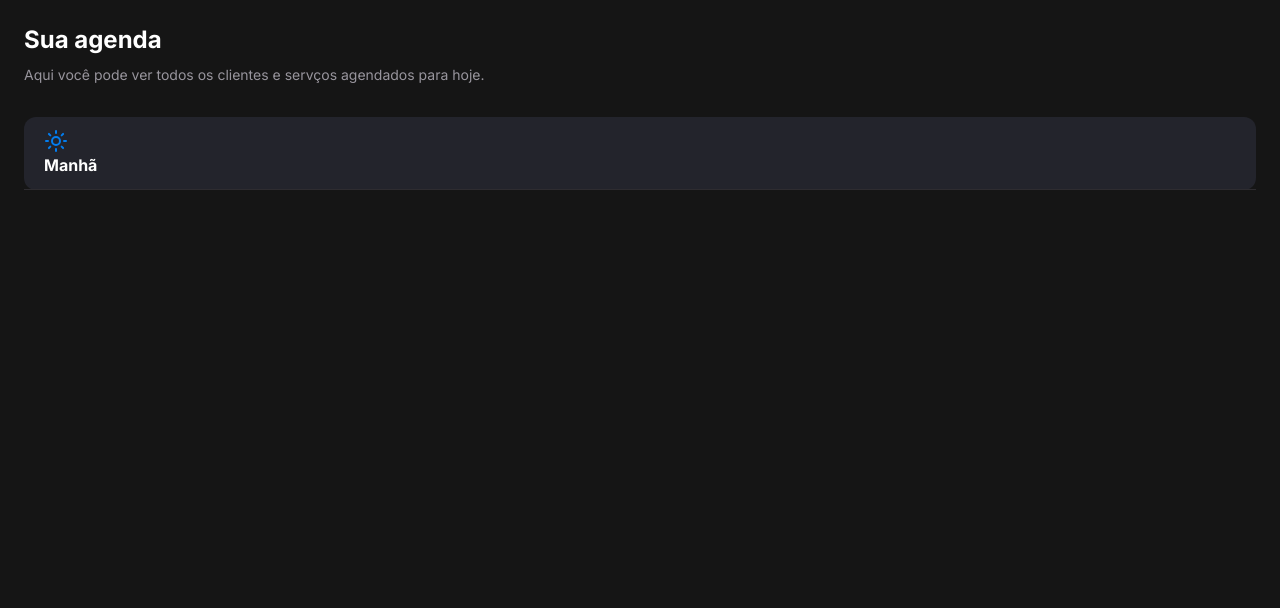
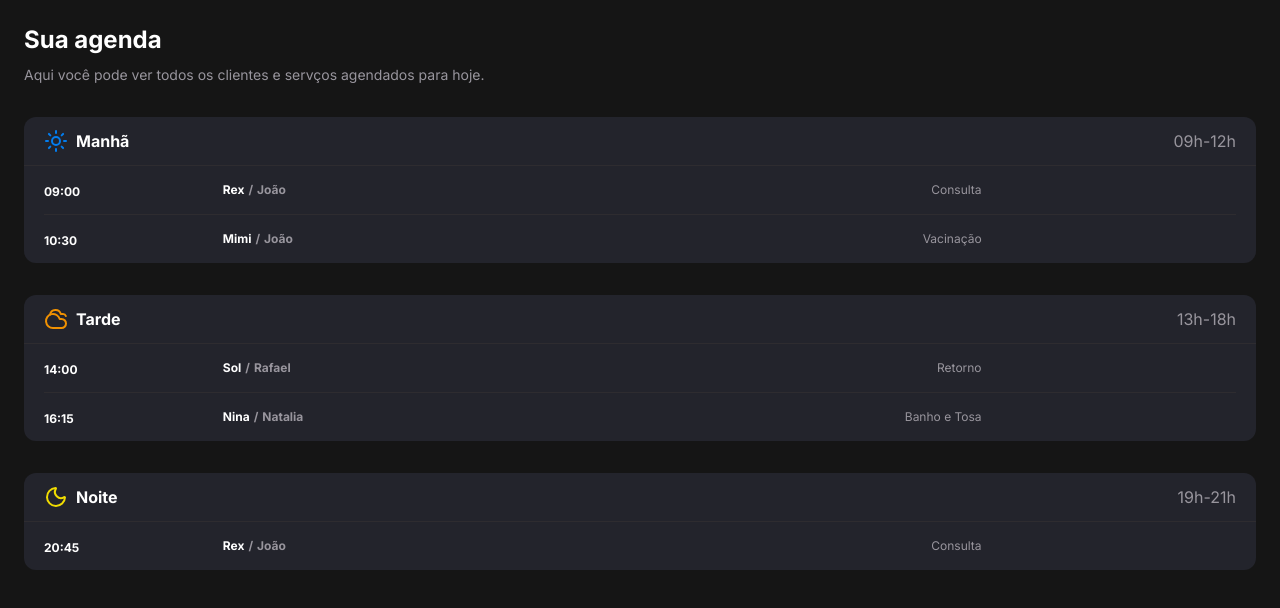
Before and after one commit to RafaelMatos/pet-shop, a Next.js app: page / in a window 1280 px wide. Shown: the top 608 px of the page. Built offline with nearby package versions, Linux system fonts and the light colour scheme.

Commit message:
feat: init appointment card

```diff
--- a/src/app/page.tsx
+++ b/src/app/page.tsx
@@ -1,89 +1,13 @@
 import { PeriodSection } from '@/components/period-section';
-import { Appointment as AppointmnetPrisma } from '@/generated/prisma/client';
-import { Appointment, AppointmentPeriodDay } from '@/types/appointment';
+import { APPOINTMENTS, groupAppointmentByPeriod } from '@/utils';
 
-const today = new Date();
 
-const createDate = (daysFromToday: number, hour: number, minute = 0) => {
-  const date = new Date(today);
-  date.setDate(today.getDate() + daysFromToday);
-  date.setHours(hour, minute, 0, 0);
-  return date;
-};
 
-const appointments = [
-  {
-    id: '1',
-    petName: 'Rex',
-    description: 'Consulta',
-    tutorName: 'João',
-    phone: '1234567890',
-    scheduledAt: createDate(0, 9, 0), // Hoje às 09:00
-  },
-  {
-    id: '2',
-    petName: 'Mimi',
-    description: 'Vacinação',
-    tutorName: 'João',
-    phone: '1234567890',
-    scheduledAt: createDate(1, 10, 30), // Amanhã às 10:30
-  },
-  {
-    id: '3',
-    petName: 'Sol',
-    description: 'Retorno',
-    tutorName: 'Rafael',
-    phone: '1234567890',
-    scheduledAt: createDate(2, 14, 0), // Daqui 2 dias às 14:00
-  },
-  {
-    id: '4',
-    petName: 'Nina',
-    description: 'Banho e Tosa',
-    tutorName: 'Natalia',
-    phone: '1234567890',
-    scheduledAt: createDate(3, 16, 15), // Daqui 3 dias às 16:15
-  },
-  {
-    id: '5',
-    petName: 'Rex',
-    description: 'Consulta',
-    tutorName: 'João',
-    phone: '1234567890',
-    scheduledAt: createDate(5, 11, 45), // Daqui 5 dias às 11:45
-  },
-];
-
-const getPeriod = (hour: number): AppointmentPeriodDay => {
-  if (hour >= 9 && hour <= 12) return 'morning';
-  if (hour > 12 && hour <= 18) return 'afternoon';
-  return 'evening';
-};
-
-function groupAppointmentByPeriod(appointments: AppointmnetPrisma[]) {
-  const transformedAppointments: Appointment[] = appointments.map((apt) => {
-    return {
-      ...apt,
-      time: apt.scheduledAt.toLocaleTimeString('pt-BR', {
-        hour: '2-digit',
-        minute: '2-digit',
-      }),
-      period: getPeriod(apt.scheduledAt.getHours()),
-    };
-  });
-
-  const morningAppointments = transformedAppointments.filter(
-    (apt) => apt.period === 'morning'
-  );
-  const afternoonAppointments = transformedAppointments.filter(
-    (apt) => apt.period === 'afternoon'
-  );
-  const eveningAppointments = transformedAppointments.filter(
-    (apt) => apt.period === 'evening'
-  );
-}
 
 export default function Home() {
+
+  const periods = groupAppointmentByPeriod(APPOINTMENTS)
+
   return (
     <div className="bg-background-primary p-6">
       <div className="flex items-center justify-between md:mb-8">
@@ -96,7 +20,19 @@
           </p>
         </div>
       </div>
-      <PeriodSection period={{ title: 'Manhã', type: 'morning', timeRange: '09:00 - 12:00', appointments: [] }} />
+      <div className='pb-24 md:pb-0'>
+
+        {
+          periods.map((period, index) => {
+            return (
+              <PeriodSection period={period} key={index} />
+
+            )
+          })
+        }
+
+
+      </div>
     </div>
   );
 }
--- /dev/null
+++ b/src/components/appointment-card/appointment-card.tsx
@@ -0,0 +1,41 @@
+import { cn } from "@/lib/utils"
+import { Appointment } from "@/types/appointment"
+
+type AppointmentCardProps = {
+    appointment: Appointment
+    isFirstInSection?: boolean
+}
+
+
+
+export const AppointmentCard = ({ appointment, isFirstInSection }: AppointmentCardProps) => {
+
+    const { time, petName, tutorName, description } = appointment
+
+    return (
+        <div className={cn("grid grid-cols-2 md:grid-cols-[15%_35%_30%_20%] items-center py-3", !isFirstInSection && 'border-t border-[#2E2C30]')}>
+            <div className="text-left pr-4 md:pr-0">
+                <span className="text-label-small text-content-primary font-semibold">{time}</span>
+            </div>
+
+            <div className="text-right md:text-left md:pr-4">
+                <div className="flex items-center justify-end md:justify-start gap-1">
+                    <span className="text-label-small-size text-content-primary font-semibold">
+                        {petName}
+                    </span>
+                    <span className="text-paragraph-small-size text-content-secondary font-semibold">
+                        /
+                    </span>
+                    <span className="text-paragraph-small-size text-content-secondary font-semibold">
+                        {tutorName}
+                    </span>
+                </div>
+            </div>
+
+            <div className="text-left pr-4 md:mt-0 col-span-2 md:col-span-1 flex justify-end items-center gap-2">
+                <span className="text-paragraph-small-size text-content-secondary">{description
+                }</span>
+            </div>
+        </div>
+    )
+}
--- /dev/null
+++ b/src/components/appointment-card/index.ts
@@ -0,0 +1 @@
+export * from './appointment-card'
--- a/src/components/period-section/period-section.tsx
+++ b/src/components/period-section/period-section.tsx
@@ -1,5 +1,6 @@
 import { Cloudy, Moon, Sun } from 'lucide-react';
 import { AppointmentPeriod } from '@/types/appointment';
+import { AppointmentCard } from '../appointment-card';
 
 type PeriodSectionProps = {
     period: AppointmentPeriod;
@@ -15,13 +16,34 @@
     return (
         <section className="mb-8 bg-background-tertiary rounded-xl">
             <div className="flex items-center px-5 py-3 justify-between border-b border-[#2E2C30]">
-        <div>
+                <div className='flex items-center gap-2'>
                     {periodIcons[period.type]}
                     <h2 className="text-label-large-size text-content-primary">
-            {period.title}
+                        {period?.title}
                     </h2>
                 </div>
+                <span className='text-label-large-size text-content-secondary'>
+                    {period.timeRange}
+                </span>
             </div>
+
+            {period.appointments.length > 0 ? (
+                <div className='px-5'>
+                    <div>
+                        <div className='grid grid-cols-2 md:hidden text-label-small-size text-content-secondary mb-2'>
+                            <div className='text-left'>Horário</div>
+                            <div className='text-right'>Paciente</div>
+                        </div>
+                        {period.appointments.map((apt, index) => {
+                            return (
+                                <AppointmentCard appointment={apt} key={index} isFirstInSection={index === 0} />
+                            )
+                        })}
+                    </div>
+                </div>
+            ) :
+                <p>Nenhum agendamento length</p>
+            }
         </section>
     );
 };
--- /dev/null
+++ b/src/utils/appointment-utils.ts
@@ -0,0 +1,62 @@
+import { AppointmentPeriodDay, AppointmentPeriod, Appointment } from "@/types/appointment";
+
+import { Appointment as AppointmentPrisma } from '@/generated/prisma/client';
+
+export const getPeriod = (hour: number): AppointmentPeriodDay => {
+    if (hour >= 9 && hour <= 12) return 'morning';
+    if (hour > 12 && hour <= 18) return 'afternoon';
+    return 'evening';
+};
+
+export function groupAppointmentByPeriod(appointments: AppointmentPrisma[]): AppointmentPeriod[] {
+    const transformedAppointments: Appointment[] = appointments.map((apt) => {
+        return {
+            ...apt,
+            time: apt.scheduledAt.toLocaleTimeString('pt-BR', {
+                hour: '2-digit',
+                minute: '2-digit',
+            }),
+            period: getPeriod(apt.scheduledAt.getHours()),
+        };
+    });
+
+    const morningAppointments = transformedAppointments.filter(
+        (apt) => apt.period === 'morning'
+    );
+    const afternoonAppointments = transformedAppointments.filter(
+        (apt) => apt.period === 'afternoon'
+    );
+    const eveningAppointments = transformedAppointments.filter(
+        (apt) => apt.period === 'evening'
+    );
+
+    return [
+        {
+            title: 'Manhã',
+            type: 'morning',
+            timeRange: '09h-12h',
+            appointments: morningAppointments
+        },
+        {
+            title: 'Tarde',
+            type: 'afternoon',
+            timeRange: '13h-18h',
+            appointments: afternoonAppointments
+        },
+        {
+            title: 'Noite',
+            type: 'evening',
+            timeRange: '19h-21h',
+            appointments: eveningAppointments
+        },
+    ]
+}
+
+const today = new Date();
+
+export const createDate = (daysFromToday: number, hour: number, minute = 0) => {
+    const date = new Date(today);
+    date.setDate(today.getDate() + daysFromToday);
+    date.setHours(hour, minute, 0, 0);
+    return date;
+};
--- /dev/null
+++ b/src/utils/index.ts
@@ -0,0 +1,2 @@
+export * from './appointment-utils'
+export * from './mock-data'
--- /dev/null
+++ b/src/utils/mock-data.ts
@@ -0,0 +1,44 @@
+import { createDate } from "./appointment-utils";
+
+export const APPOINTMENTS = [
+    {
+        id: '1',
+        petName: 'Rex',
+        description: 'Consulta',
+        tutorName: 'João',
+        phone: '1234567890',
+        scheduledAt: createDate(0, 9, 0), // Hoje às 09:00
+    },
+    {
+        id: '2',
+        petName: 'Mimi',
+        description: 'Vacinação',
+        tutorName: 'João',
+        phone: '1234567890',
+        scheduledAt: createDate(1, 10, 30), // Amanhã às 10:30
+    },
+    {
+        id: '3',
+        petName: 'Sol',
+        description: 'Retorno',
+        tutorName: 'Rafael',
+        phone: '1234567890',
+        scheduledAt: createDate(2, 14, 0), // Daqui 2 dias às 14:00
+    },
+    {
+        id: '4',
+        petName: 'Nina',
+        description: 'Banho e Tosa',
+        tutorName: 'Natalia',
+        phone: '1234567890',
+        scheduledAt: createDate(3, 16, 15), // Daqui 3 dias às 16:15
+    },
+    {
+        id: '5',
+        petName: 'Rex',
+        description: 'Consulta',
+        tutorName: 'João',
+        phone: '1234567890',
+        scheduledAt: createDate(5, 20, 45), // Daqui 5 dias às 11:45
+    },
+];
```
Lines whose indentation alone changed are shown as unchanged.
